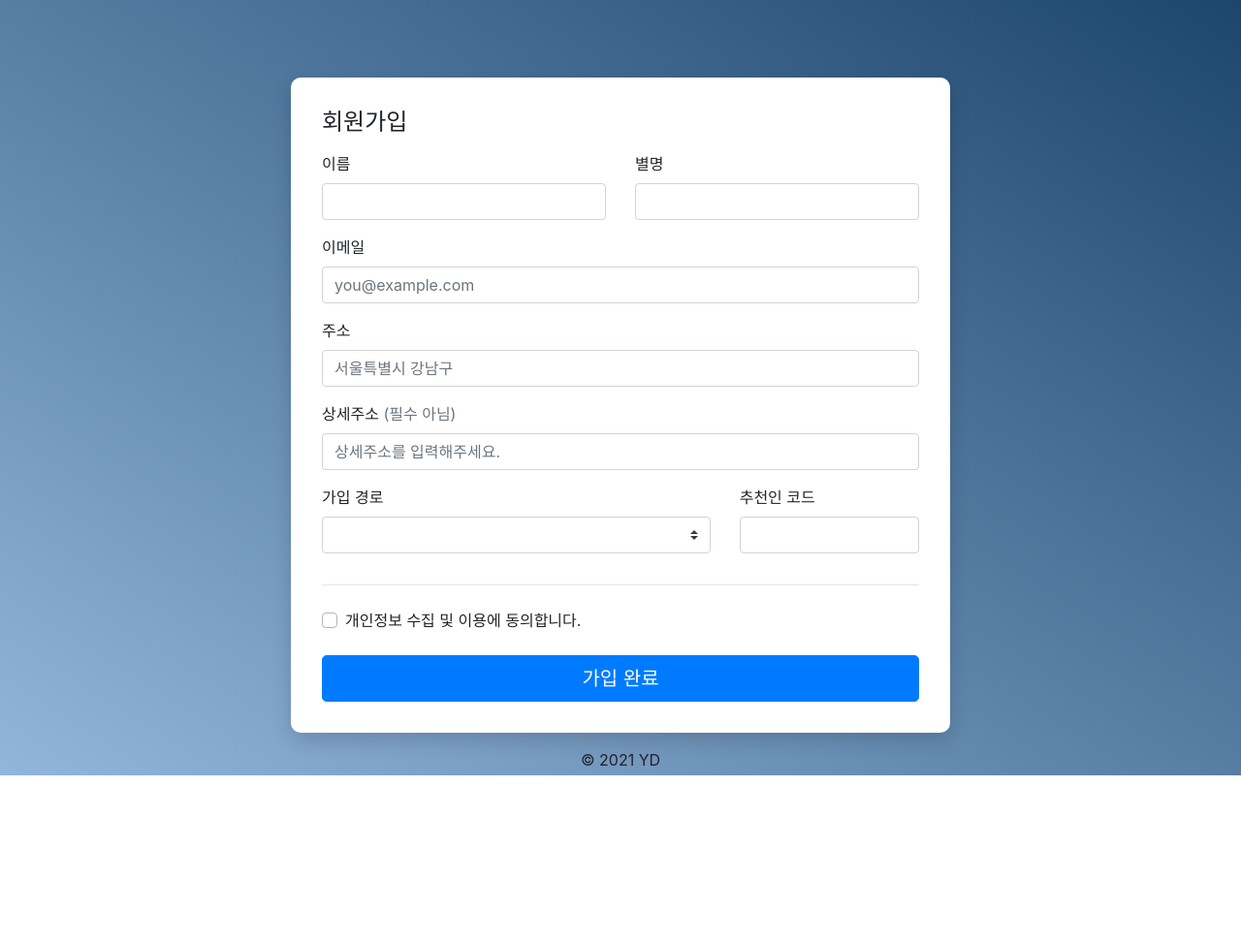
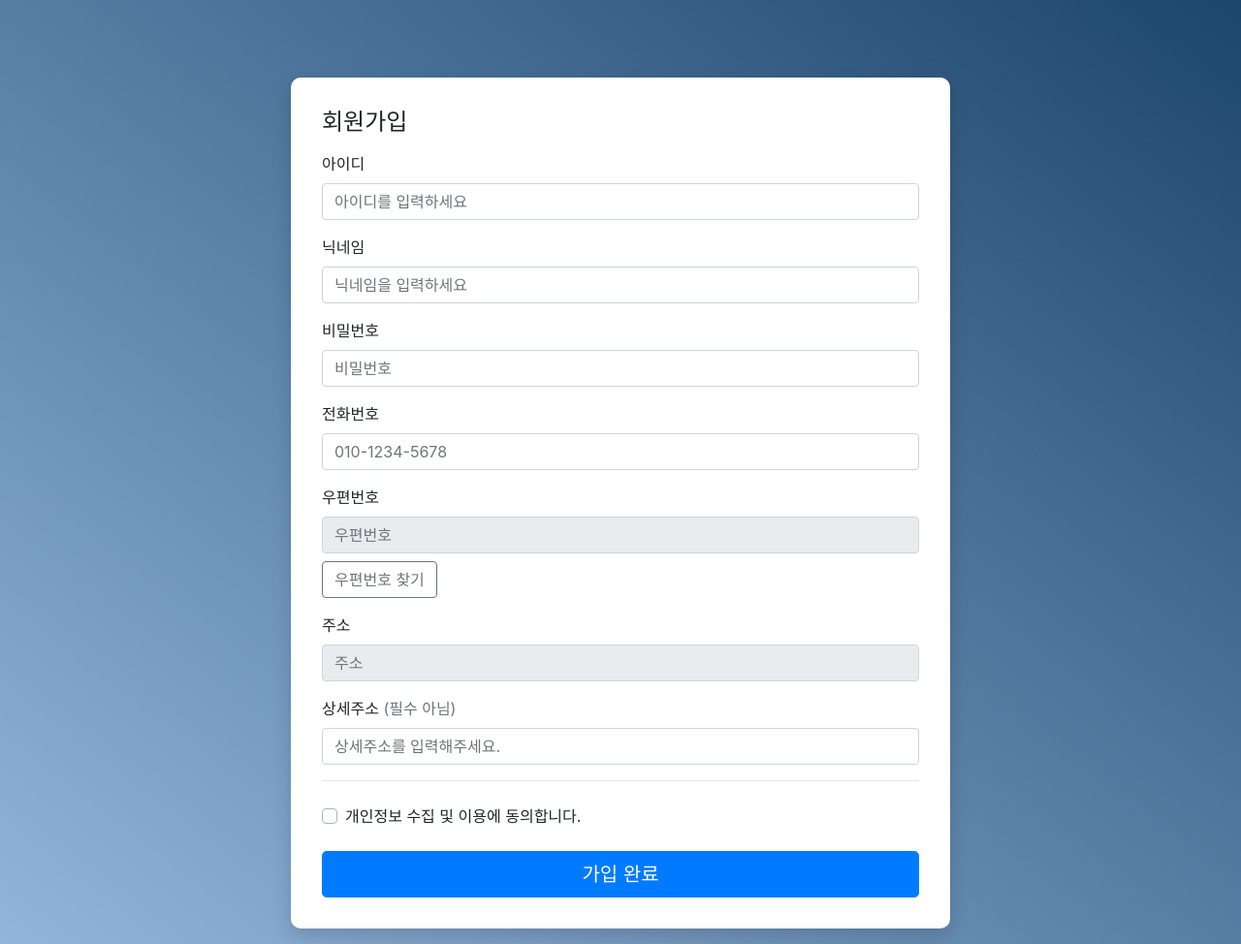
Before and after one commit to aan1125/siteproject, a Django app: template mypage/templates/myapp/register.html in a window 1280 px wide. Shown: the whole page at 97% size. Before the commit the page ends 800 px from the top, so only its background shows below. Run offline with Django 5.2, Linux system fonts and the light colour scheme; the template is opened without the code that fills it, so the values that code supplies are empty; some libraries are stand-ins or nearby versions.

Commit message:
다음 주소api 추가

```diff
--- a/mypage/templates/myapp/register.html
+++ b/mypage/templates/myapp/register.html
@@ -12,101 +12,111 @@
     integrity="sha384-ggOyR0iXCbMQv3Xipma34MD+dH/1fQ784/j6cY/iJTQUOhcWr7x9JvoRxT2MZw1T" crossorigin="anonymous">
 
   <style>
+    /* 전체 배경 스타일 */
     body {
       min-height: 100vh;
-
-      background: -webkit-gradient(linear, left bottom, right top, from(#92b5db), to(#1d466c));
-      background: -webkit-linear-gradient(bottom left, #92b5db 0%, #1d466c 100%);
-      background: -moz-linear-gradient(bottom left, #92b5db 0%, #1d466c 100%);
-      background: -o-linear-gradient(bottom left, #92b5db 0%, #1d466c 100%);
       background: linear-gradient(to top right, #92b5db 0%, #1d466c 100%);
     }
 
+    /* 입력 폼 스타일 */
     .input-form {
       max-width: 680px;
-
       margin-top: 80px;
       padding: 32px;
+      background: #fff;
+      border-radius: 10px;
+      box-shadow: 0 8px 20px 0 rgba(0, 0, 0, 0.15);
+    }
 
-      background: #fff;
-      -webkit-border-radius: 10px;
-      -moz-border-radius: 10px;
-      border-radius: 10px;
-      -webkit-box-shadow: 0 8px 20px 0 rgba(0, 0, 0, 0.15);
-      -moz-box-shadow: 0 8px 20px 0 rgba(0, 0, 0, 0.15);
-      box-shadow: 0 8px 20px 0 rgba(0, 0, 0, 0.15)
+    /* 우편번호 찾기 iframe 스타일 */
+    #wrap {
+      display: none;
+      border: 1px solid;
+      width: 100%;
+      height: 300px;
+      margin: 5px 0;
+      position: relative;
+    }
+
+    /* 접기 버튼 스타일 */
+    #btnFoldWrap {
+      cursor: pointer;
+      position: absolute;
+      right: 0px;
+      top: -1px;
+      z-index: 1;
     }
   </style>
 </head>
 
 <body>
   <div class="container">
-    <div class="input-form-backgroud row">
+    <div class="input-form-background row">
       <div class="input-form col-md-12 mx-auto">
         <h4 class="mb-3">회원가입</h4>
         <form class="validation-form" novalidate>
-          <div class="row">
-            <div class="col-md-6 mb-3">
-              <label for="name">이름</label>
-              <input type="text" class="form-control" id="name" placeholder="" value="" required>
-              <div class="invalid-feedback">
-                이름을 입력해주세요.
-              </div>
-            </div>
-            <div class="col-md-6 mb-3">
-              <label for="nickname">별명</label>
-              <input type="text" class="form-control" id="nickname" placeholder="" value="" required>
-              <div class="invalid-feedback">
-                별명을 입력해주세요.
-              </div>
+          <!-- 아이디 입력 필드 -->
+          <div class="mb-3">
+            <label for="username">아이디</label>
+            <input type="text" class="form-control" id="username" placeholder="아이디를 입력하세요" required>
+            <div class="invalid-feedback">
+              아이디를 입력해주세요.
             </div>
           </div>
 
+          <!-- 닉네임 입력 필드 -->
           <div class="mb-3">
-            <label for="email">이메일</label>
-            <input type="email" class="form-control" id="email" placeholder="you@example.com" required>
+            <label for="nickname">닉네임</label>
+            <input type="text" class="form-control" id="nickname" placeholder="닉네임을 입력하세요" required>
             <div class="invalid-feedback">
-              이메일을 입력해주세요.
+              닉네임을 입력해주세요.
             </div>
           </div>
 
+          <!-- 비밀번호 입력 필드 -->
           <div class="mb-3">
-            <label for="address">주소</label>
-            <input type="text" class="form-control" id="address" placeholder="서울특별시 강남구" required>
+            <label for="password">비밀번호</label>
+            <input type="password" class="form-control" id="password" placeholder="비밀번호" required>
             <div class="invalid-feedback">
-              주소를 입력해주세요.
+              비밀번호를 입력해주세요.
             </div>
           </div>
 
+          <!-- 전화번호 입력 필드 -->
           <div class="mb-3">
-            <label for="address2">상세주소<span class="text-muted">&nbsp;(필수 아님)</span></label>
-            <input type="text" class="form-control" id="address2" placeholder="상세주소를 입력해주세요.">
+            <label for="phone">전화번호</label>
+            <input type="tel" class="form-control" id="phone" placeholder="010-1234-5678" required>
+            <div class="invalid-feedback">
+              전화번호를 입력해주세요.
+            </div>
           </div>
 
-          <div class="row">
-            <div class="col-md-8 mb-3">
-              <label for="root">가입 경로</label>
-              <select class="custom-select d-block w-100" id="root">
-                <option value=""></option>
-                <option>검색</option>
-                <option>카페</option>
-              </select>
-              <div class="invalid-feedback">
-                가입 경로를 선택해주세요.
-              </div>
-            </div>
-            <div class="col-md-4 mb-3">
-              <label for="code">추천인 코드</label>
-              <input type="text" class="form-control" id="code" placeholder="" required>
-              <div class="invalid-feedback">
-                추천인 코드를 입력해주세요.
-              </div>
-            </div>
+          <!-- 우편번호 입력 필드 -->
+          <div class="mb-3">
+            <label for="sample3_postcode">우편번호</label>
+            <input type="text" id="sample3_postcode" class="form-control" placeholder="우편번호" readonly>
+            <input type="button" class="btn btn-outline-secondary mt-2" onclick="sample3_execDaumPostcode()" value="우편번호 찾기">
           </div>
+
+          <!-- 주소 입력 필드 -->
+          <div class="mb-3">
+            <label for="sample3_address">주소</label>
+            <input type="text" id="sample3_address" class="form-control" placeholder="주소" readonly>
+          </div>
+
+          <!-- 상세주소 입력 필드 -->
+          <div class="mb-3">
+            <label for="sample3_detailAddress">상세주소<span class="text-muted">&nbsp;(필수 아님)</span></label>
+            <input type="text" id="sample3_detailAddress" class="form-control" placeholder="상세주소를 입력해주세요.">
+          </div>
+
+          <!-- 참고항목 입력 필드 (숨김 처리) -->
+          <input type="text" id="sample3_extraAddress" class="form-control" placeholder="참고항목" style="display:none;">
+
           <hr class="mb-4">
           <div class="custom-control custom-checkbox">
-            <input type="checkbox" class="custom-control-input" id="aggrement" required>
-            <label class="custom-control-label" for="aggrement">개인정보 수집 및 이용에 동의합니다.</label>
+            <input type="checkbox" class="custom-control-input" id="agreement" required>
+            <label class="custom-control-label" for="agreement">개인정보 수집 및 이용에 동의합니다.</label>
           </div>
           <div class="mb-4"></div>
           <button class="btn btn-primary btn-lg btn-block" type="submit">가입 완료</button>
@@ -114,24 +124,81 @@
       </div>
     </div>
     <footer class="my-3 text-center text-small">
-      <p class="mb-1">&copy; 2021 YD</p>
+      <p class="mb-1"> </p>
     </footer>
   </div>
+
+  <!-- 우편번호 찾기 iframe -->
+  <div id="wrap">
+    <img src="//t1.daumcdn.net/postcode/resource/images/close.png" id="btnFoldWrap" onclick="foldDaumPostcode()" alt="접기 버튼">
+  </div>
+
+  <!-- 다음 주소 API 스크립트 -->
+  <script src="//t1.daumcdn.net/mapjsapi/bundle/postcode/prod/postcode.v2.js"></script>
   <script>
-    window.addEventListener('load', () => {
-      const forms = document.getElementsByClassName('validation-form');
+    // 우편번호 찾기 iframe을 넣을 element
+    var element_wrap = document.getElementById('wrap');
 
-      Array.prototype.filter.call(forms, (form) => {
-        form.addEventListener('submit', function (event) {
-          if (form.checkValidity() === false) {
-            event.preventDefault();
-            event.stopPropagation();
+    // iframe을 닫는 함수
+    function foldDaumPostcode() {
+      element_wrap.style.display = 'none';
+    }
+
+    // 우편번호 찾기 실행 함수
+    function sample3_execDaumPostcode() {
+      // 현재 스크롤 위치 저장
+      var currentScroll = Math.max(document.body.scrollTop, document.documentElement.scrollTop);
+      new daum.Postcode({
+        oncomplete: function(data) {
+          var addr = ''; // 주소 변수
+          var extraAddr = ''; // 참고항목 변수
+
+          // 선택한 주소 타입에 따라 주소 값을 가져옴
+          if (data.userSelectedType === 'R') {
+            addr = data.roadAddress; // 도로명 주소
+          } else {
+            addr = data.jibunAddress; // 지번 주소
           }
 
-          form.classList.add('was-validated');
-        }, false);
-      });
-    }, false);
+          // 도로명 주소일 경우 참고항목 조합
+          if (data.userSelectedType === 'R') {
+            if (data.bname !== '' && /[동|로|가]$/g.test(data.bname)) {
+              extraAddr += data.bname; // 법정동
+            }
+            if (data.buildingName !== '' && data.apartment === 'Y') {
+              extraAddr += (extraAddr !== '' ? ', ' + data.buildingName : data.buildingName); // 건물명
+            }
+            if (extraAddr !== '') {
+              extraAddr = ' (' + extraAddr + ')'; // 최종 문자열 조합
+            }
+            document.getElementById("sample3_extraAddress").value = extraAddr; // 참고항목 필드에 넣기
+          } else {
+            document.getElementById("sample3_extraAddress").value = ''; // 지번 주소일 경우 참고항목 초기화
+          }
+
+          // 우편번호와 주소 정보를 입력 필드에 넣기
+          document.getElementById('sample3_postcode').value = data.zonecode;
+          document.getElementById("sample3_address").value = addr;
+
+          // 상세주소 필드로 포커스 이동
+          document.getElementById("sample3_detailAddress").focus();
+
+          // iframe을 닫기
+          element_wrap.style.display = 'none';
+
+          // 스크롤 위치 복원
+          document.body.scrollTop = currentScroll;
+        },
+        onresize: function(size) {
+          element_wrap.style.height = size.height + 'px'; // iframe 크기 조정
+        },
+        width: '100%', // iframe 너비
+        height: '100%' // iframe 높이
+      }).embed(element_wrap);
+
+      // iframe을 보이게 함
+      element_wrap.style.display = 'block';
+    }
   </script>
 </body>
 
```
Also changed, not shown: mypage/templates/myapp/index.html (+11 -6 lines).
